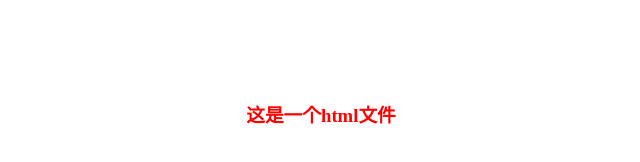
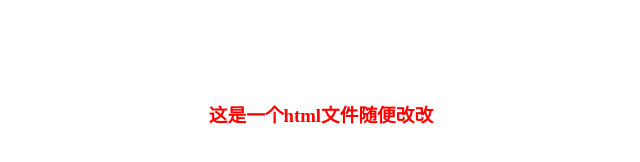
Before and after one commit to nienocc/testGit, a plain HTML site: page index_test_0 (5).html in a window 1280 px wide. Shown: the whole page, without its empty margins (319-959 px from the left). Drawn offline with Linux system fonts and the light colour scheme.

Commit message:
modify pass two

```diff
--- a/index_test_0 (5).html
+++ b/index_test_0 (5).html
@@ -5,6 +5,6 @@
 	<link rel="stylesheet" type="text/css" href="style.css">
 	</head>
 	<body>
-		<h3>这是一个html文件</h3>
+		<h3>这是一个html文件随便改改</h3>
 	</body>
 	</html>
```
